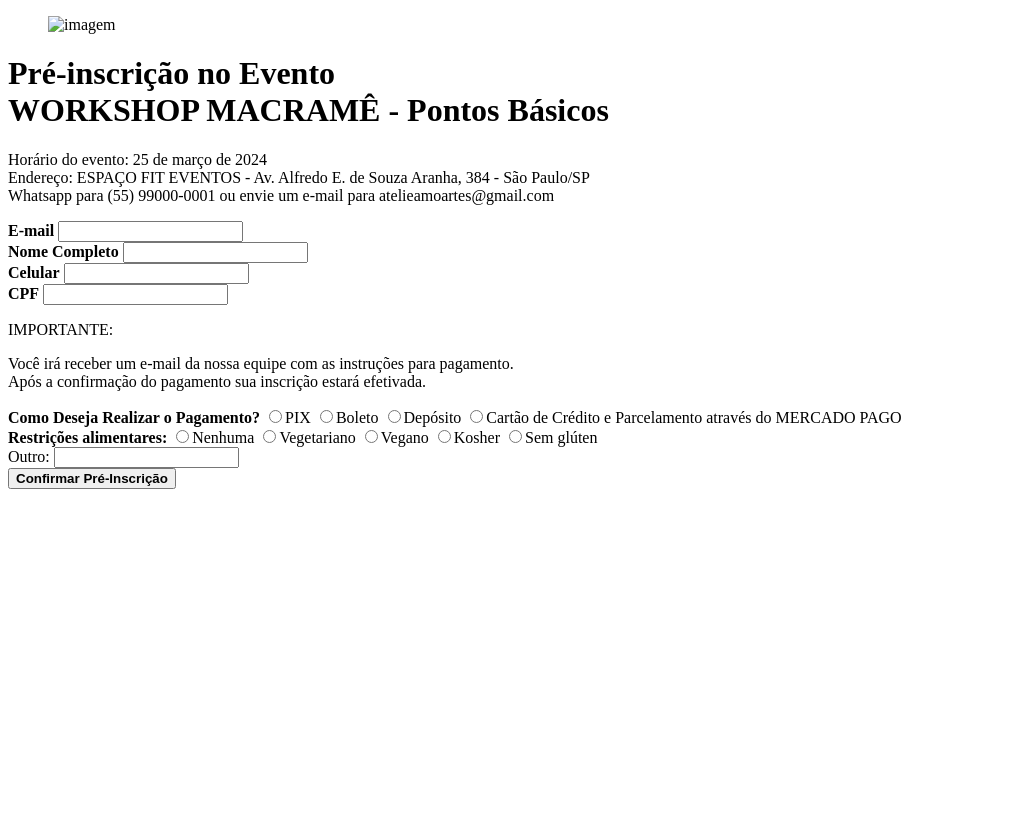
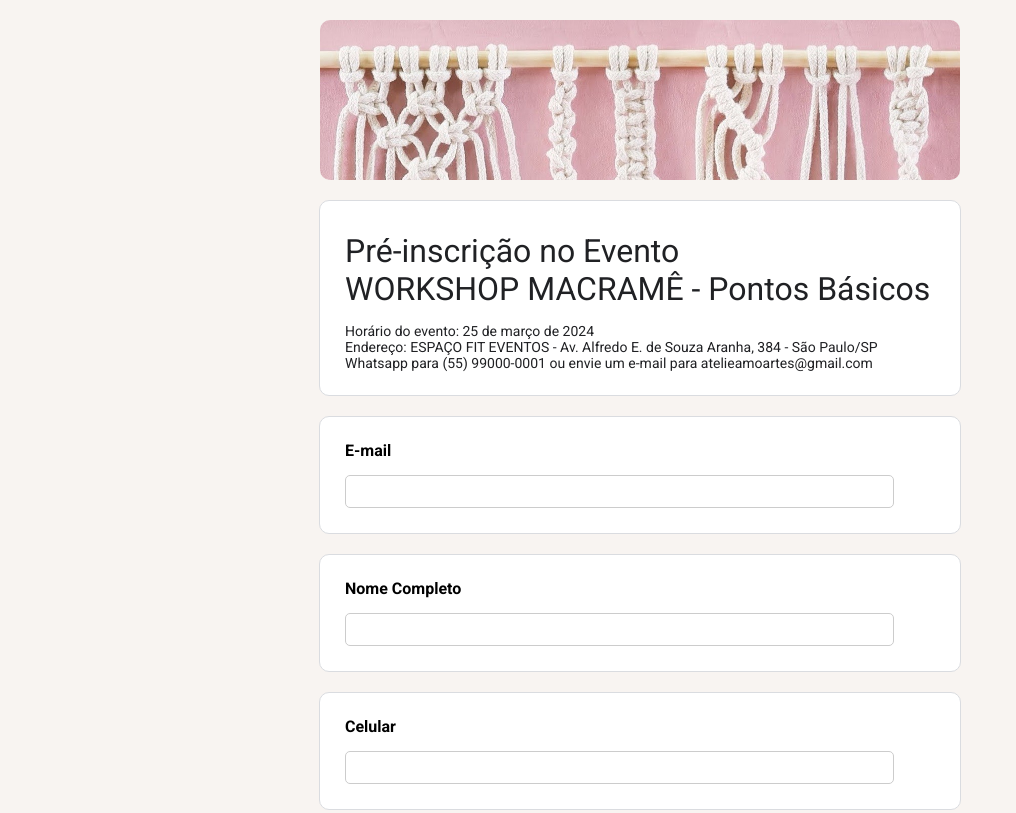
Before and after one commit to AngelitaMoraes/Tarefa-Entrega-final---site-completo, a plain HTML site: page formulario.html in a window 1280 px wide. Shown: the top 813 px of the page, without its empty margins (0-1016 px from the left). Drawn offline with Linux system fonts and the light colour scheme; the site is published under a folder, as on GitHub Pages, so addresses that start at the root find nothing.

Commit message:
formulario.html

```diff
--- a/formulario.html
+++ b/formulario.html
@@ -4,7 +4,7 @@
     <meta charset="UTF-8">
     <meta http-equiv="X-UA-Compatible" content="IE=edge">
     <meta name="viewport" content="width=device-width, initial-scale=1.0">
-    <link rel="stylesheet" type="text/css" href="/css/style-formulario.css">
+    <link rel="stylesheet" type="text/css" href="./css/style-formulario.css">
     <title>Pré_inscrição</title>
     <meta name="description" content="Do nosso evento sobre MACRAMÊ. Aprenda a trabalhar com fios, aprimore seu trabalho, conquiste sua independência financeira.">
     <meta name="keywords" content="macramê, trabalho fios, trabalhos manuais, artesanto, arte com fios, amarração de fios">
@@ -15,7 +15,7 @@
   <header>
     <div class="imagem">
         <figure class="imagem">
-            <img src="/imagem/formulario1.jpg" alt="imagem" id="imagem">
+            <img src="./imagem/formulario1.jpg" alt="imagem" id="imagem">
         </figure>
     </div>
 
@@ -97,7 +97,7 @@
     </form>
   </main>
 
-  <script src="/javascript/script-formulario.js"></script>
+  <script src="./javascript/script-formulario.js"></script>
 
 </body>
 </html>
```
